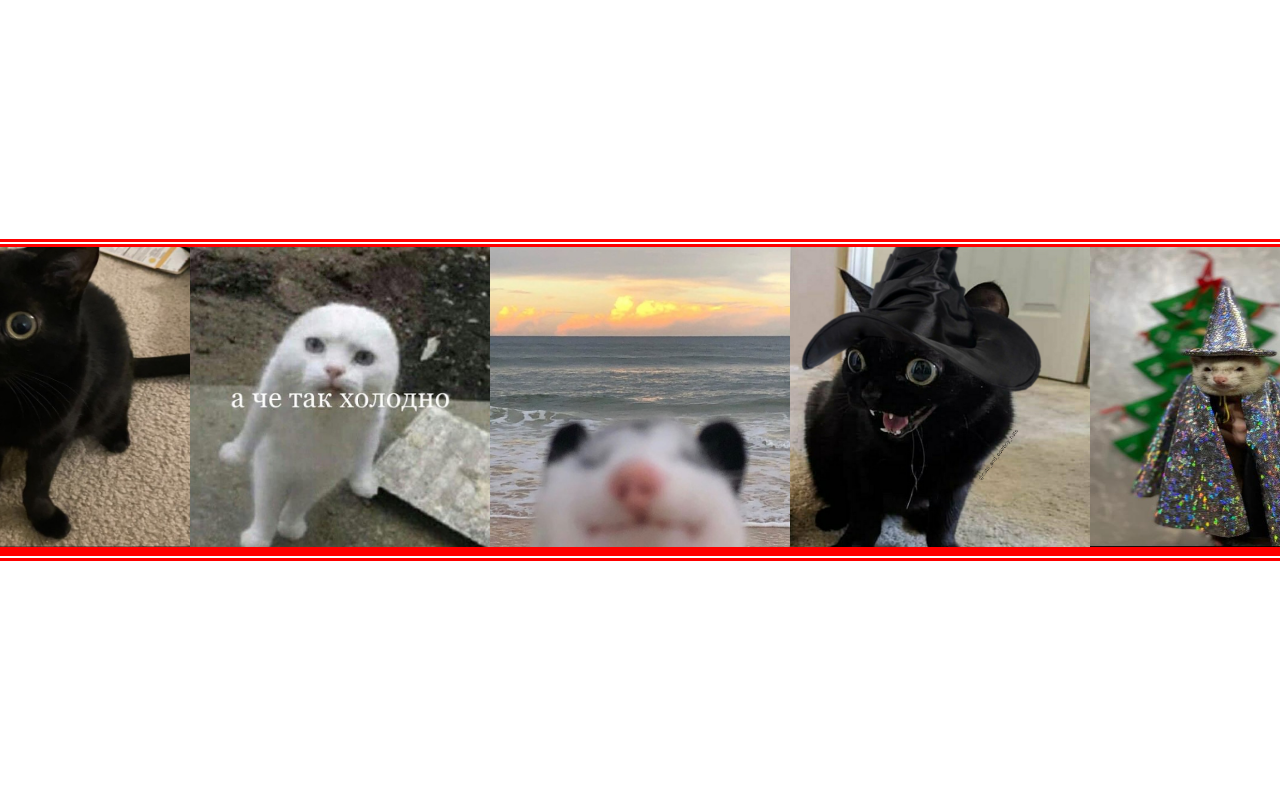
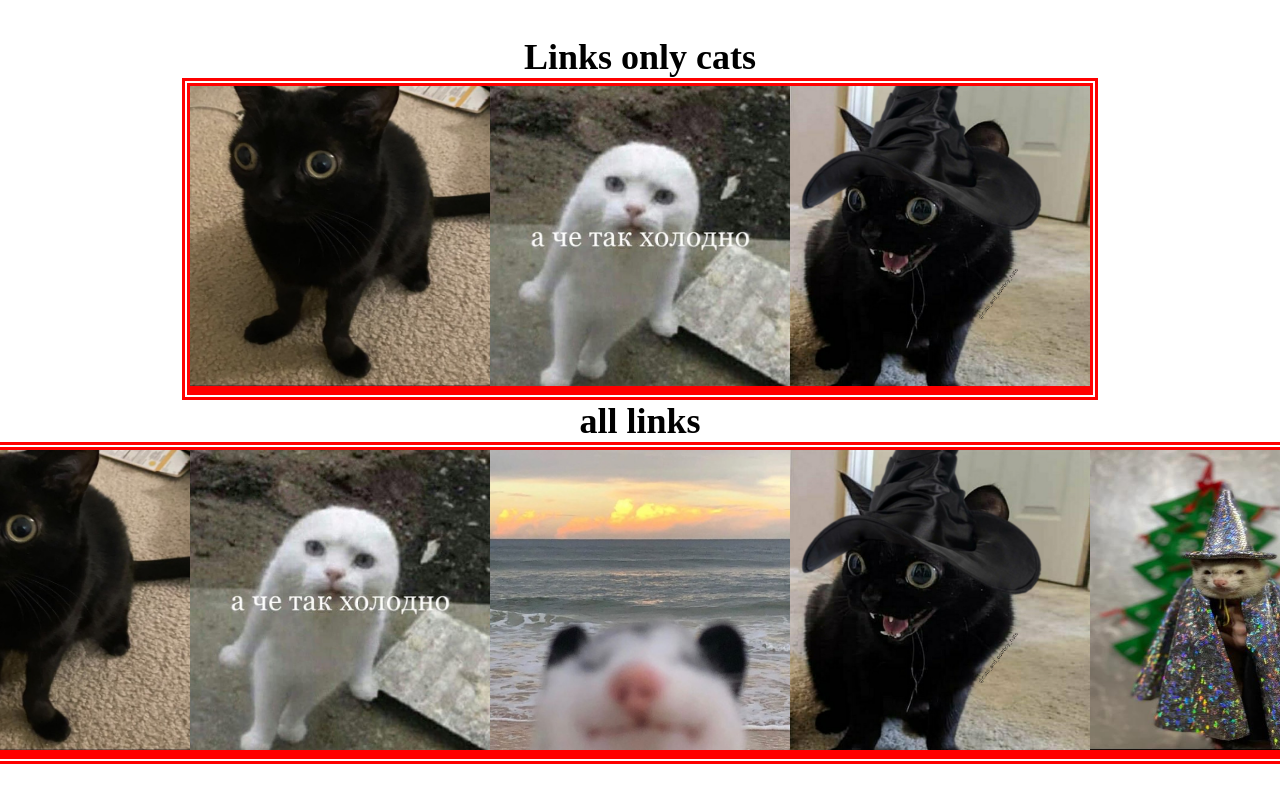
Before and after one commit to AlexGDobre/fe-pro, a plain HTML site: page l8/secons/links.html in a window 1280 px wide. Shown: the top 800 px of the page. Drawn offline with Linux system fonts and the light colour scheme.

Commit message:
plus second task

```diff
--- a/l8/secons/links.css
+++ b/l8/secons/links.css
@@ -10,9 +10,10 @@ section{
   display: flex;
   justify-content: center;
   align-items: center;
+  flex-direction: column;
   height: 100vh;
 }
-ul.listofLinks{
+ul{
   list-style: none;
   display: flex;
   flex-flow: row nowrap;
--- a/l8/secons/links.html
+++ b/l8/secons/links.html
@@ -10,6 +10,11 @@
 </head>
 <body>
   <section>
+    <h2>Links only cats</h2>
+    <ul class="listofLinksOnlyCats">
+
+    </ul>
+    <h2>all links</h2>
     <ul class="listofLinks">
 
     </ul>
--- a/l8/secons/second.js
+++ b/l8/secons/second.js
@@ -28,9 +28,28 @@ window.onload=()=>{
   ]
 
   let mainList = document.querySelector('.listofLinks');
+  let catsList = document.querySelector('.listofLinksOnlyCats');
 
   const createLink = function(obj){
     obj.forEach(item => {
+      let words = item.alt.split(' ');
+
+      for (const wordNum of words) {
+        if(wordNum == 'cat'){
+          let licat = document.createElement('li');
+          catsList.appendChild(licat);
+          let aLinkcat = document.createElement('a');
+          aLinkcat.setAttribute('href',`${item.href}`);
+          licat.appendChild(aLinkcat)
+
+          let imgContcat = document.createElement('img');
+          imgContcat.setAttribute('src', `${item.imgPath}`);
+          imgContcat.setAttribute('alt', item.alt)
+
+          aLinkcat.appendChild(imgContcat)
+        }
+      }
+
       let li = document.createElement('li');
       mainList.appendChild(li);
       let aLink = document.createElement('a');
@@ -42,6 +61,7 @@ window.onload=()=>{
       imgCont.setAttribute('alt', item.alt)
 
       aLink.appendChild(imgCont)
+
     });
   }
 
```
